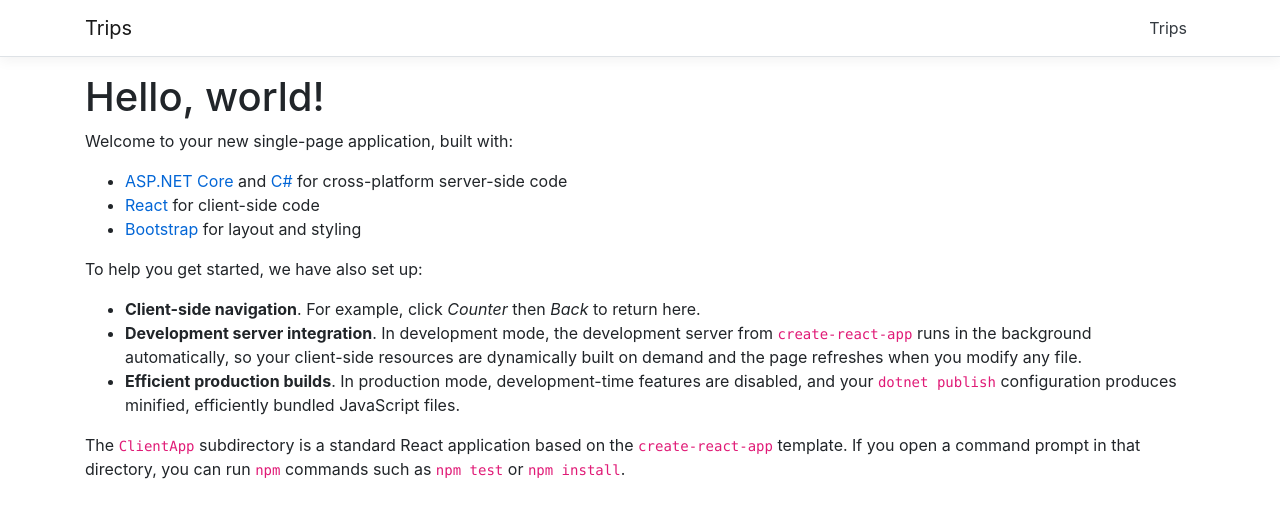
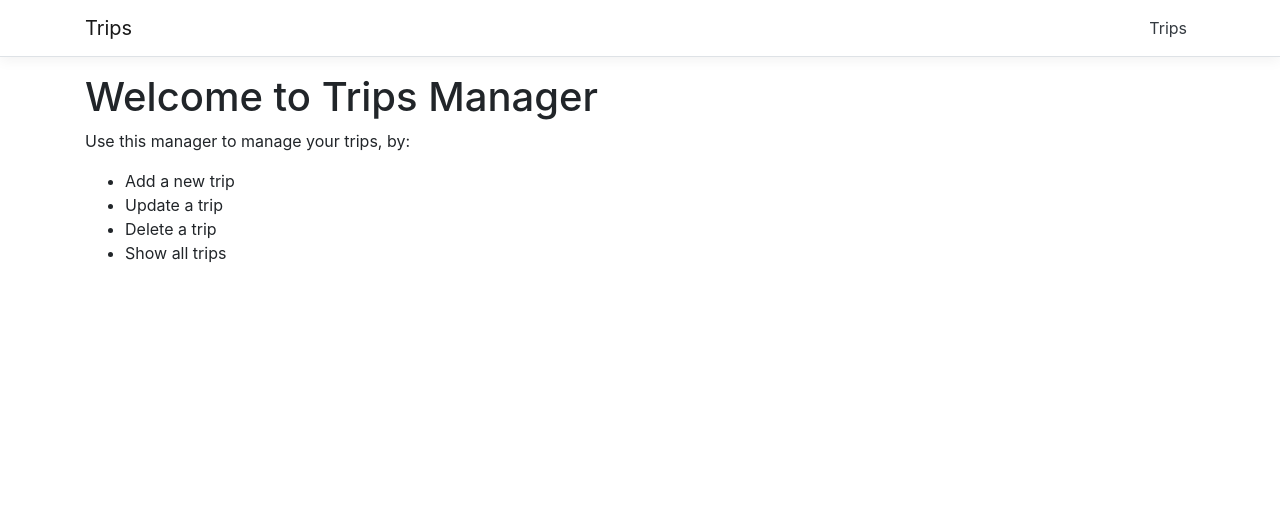
Before and after one commit to helloarchy/trips-react-net, a React (Create React App) app in the folder ClientApp/: page / in a window 1280 px wide. Shown: the top 518 px of the page. Built offline with nearby package versions, Linux system fonts and the light colour scheme.

Commit message:
Various updates * Add prettier, eslint, to enforce code style * Update home to detail app usage * Add Axios, fetch data from backend * Display actual data in trips table * Format date locally if date provided

```diff
--- a/ClientApp/src/components/Home.js
+++ b/ClientApp/src/components/Home.js
@@ -3,23 +3,17 @@
 export class Home extends Component {
   static displayName = Home.name;
 
-  render () {
+  render() {
     return (
       <div>
-        <h1>Hello, world!</h1>
-        <p>Welcome to your new single-page application, built with:</p>
+        <h1>Welcome to Trips Manager</h1>
+        <p>Use this manager to manage your trips, by:</p>
         <ul>
-          <li><a href='https://get.asp.net/'>ASP.NET Core</a> and <a href='https://msdn.microsoft.com/en-us/library/67ef8sbd.aspx'>C#</a> for cross-platform server-side code</li>
-          <li><a href='https://facebook.github.io/react/'>React</a> for client-side code</li>
-          <li><a href='http://getbootstrap.com/'>Bootstrap</a> for layout and styling</li>
+          <li>Add a new trip</li>
+          <li>Update a trip</li>
+          <li>Delete a trip</li>
+          <li>Show all trips</li>
         </ul>
-        <p>To help you get started, we have also set up:</p>
-        <ul>
-          <li><strong>Client-side navigation</strong>. For example, click <em>Counter</em> then <em>Back</em> to return here.</li>
-          <li><strong>Development server integration</strong>. In development mode, the development server from <code>create-react-app</code> runs in the background automatically, so your client-side resources are dynamically built on demand and the page refreshes when you modify any file.</li>
-          <li><strong>Efficient production builds</strong>. In production mode, development-time features are disabled, and your <code>dotnet publish</code> configuration produces minified, efficiently bundled JavaScript files.</li>
-        </ul>
-        <p>The <code>ClientApp</code> subdirectory is a standard React application based on the <code>create-react-app</code> template. If you open a command prompt in that directory, you can run <code>npm</code> commands such as <code>npm test</code> or <code>npm install</code>.</p>
       </div>
     );
   }
--- a/ClientApp/src/components/Trip/Trips.jsx
+++ b/ClientApp/src/components/Trip/Trips.jsx
@@ -1,4 +1,5 @@
-import React, {Component} from "react";
+import React, { Component } from 'react';
+import axios from 'axios';
 
 export class Trips extends Component {
   constructor(props) {
@@ -6,13 +7,27 @@
 
     this.state = {
       trips: [],
+      loading: true
+    };
+  }
+
+  componentDidMount() {
+    this.populateTripsData();
+  }
+
+  populateTripsData() {
+    axios.get('api/Trips/GetTrips').then((result) => {
+      const response = result.data;
+      this.setState({
+        trips: response,
         loading: false
-        }
+      });
+    });
   }
 
   renderAllTripsTable(trips) {
     return (
-            <table className={"table table-striped"}>
+      <table className={'table table-striped'}>
         <thead>
           <tr>
             <th>Name</th>
@@ -23,31 +38,32 @@
           </tr>
         </thead>
         <tbody>
-                <tr>
-                    <td>A</td>
-                    <td>B</td>
-                    <td>C</td>
-                    <td>D</td>
-                    <td>E</td>
+          {trips.map((trip) => {
+            return (
+              <tr key={trip.id}>
+                <td>{trip.name}</td>
+                <td>{trip.description}</td>
+                <td>{new Date(trip.dateStarted).toLocaleDateString()}</td>
+                <td>
+                  {trip.dateCompleted ? new Date(trip.dateCompleted).toLocaleDateString() : ' - '}
+                </td>
+                <td> - </td>
               </tr>
-                <tr>
-                    <td>A</td>
-                    <td>B</td>
-                    <td>C</td>
-                    <td>D</td>
-                    <td>E</td>
-                </tr>
+            );
+          })}
         </tbody>
       </table>
-        )
+    );
   }
 
   render() {
     let content = this.state.loading ? (
-            <p><em>Loading...</em></p>
+      <p>
+        <em>Loading...</em>
+      </p>
     ) : (
       this.renderAllTripsTable(this.state.trips)
-        )
+    );
     return (
       <div>
         <h1>All trips</h1>
```
Also changed, not shown: ClientApp/package.json (+5 -3 lines), ClientApp/.eslintrc.json (added), 2 other files (tests, documents, lock files or other folders). Lines whose indentation alone changed are shown as unchanged.
